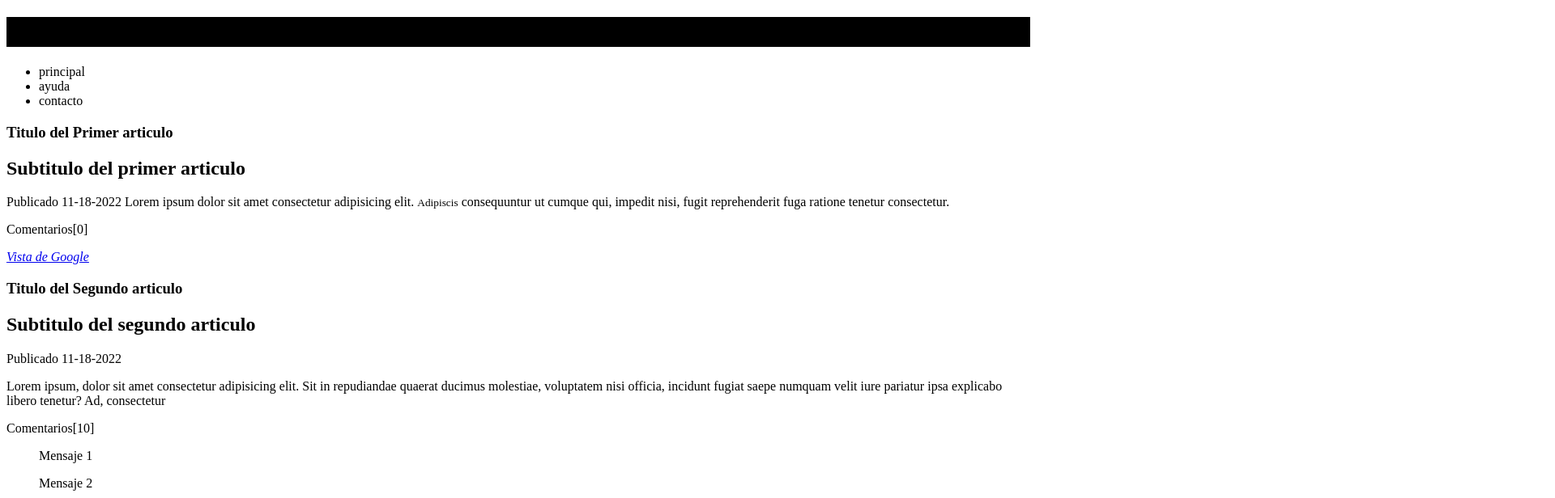
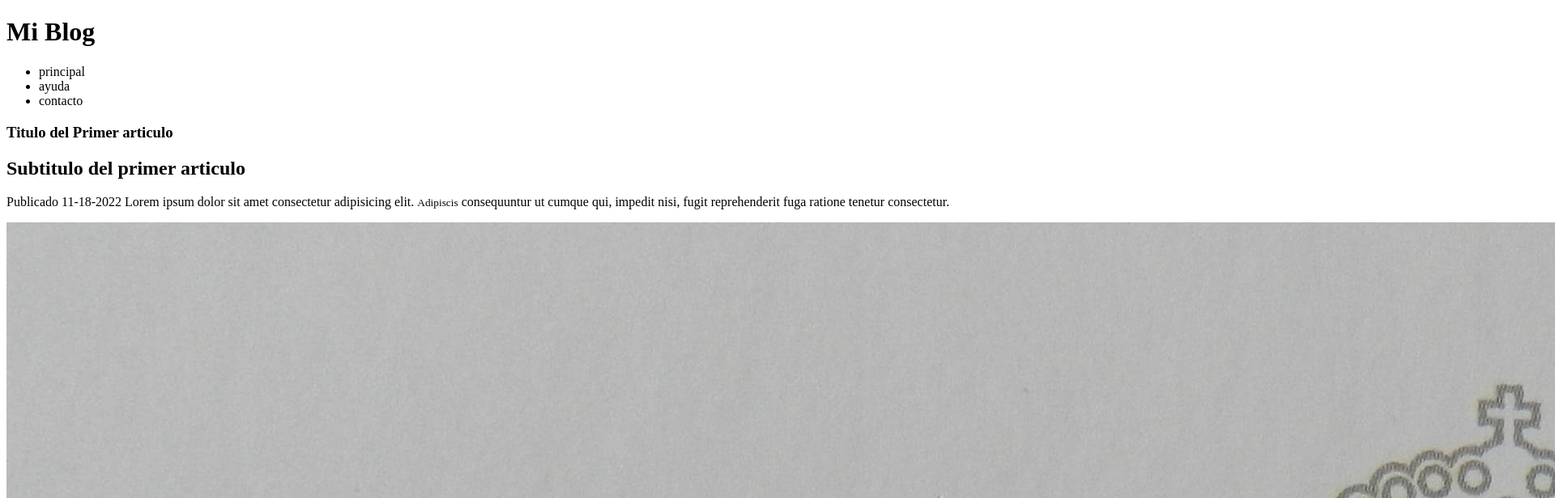
Before and after one commit to rainer-lazo/mi-primera-pagina-web-html, a plain HTML site: page index.html in a window 1280 px wide. Shown: the top 616 px of the page at 81% size, 1920 px wide, since content can reach past the window. Drawn offline with Linux system fonts and the light colour scheme.

Commit message:
agregando cositas

```diff
--- a/index.html
+++ b/index.html
@@ -5,12 +5,9 @@
     <title>Primera Pagina Web</title>
     <meta name="Description" content="Esta es mi primer pagina web" />
     <meta name="author" content="Fazt" />
-    <style>
-      header {
-        background: black;
-      }
-    </style>
+    <style></style>
   </head>
+
   <header>
     <h1>Mi Blog</h1>
   </header>
@@ -38,6 +35,7 @@
           consequuntur ut cumque qui, impedit nisi, fugit reprehenderit fuga
           ratione tenetur consectetur.
         </p>
+        <img src="grayscale-real-madrid-4k-7004v8x4g9hjivtr.jpeg" />
         <footer>
           <p>Comentarios[0]</p>
         </footer>
```
